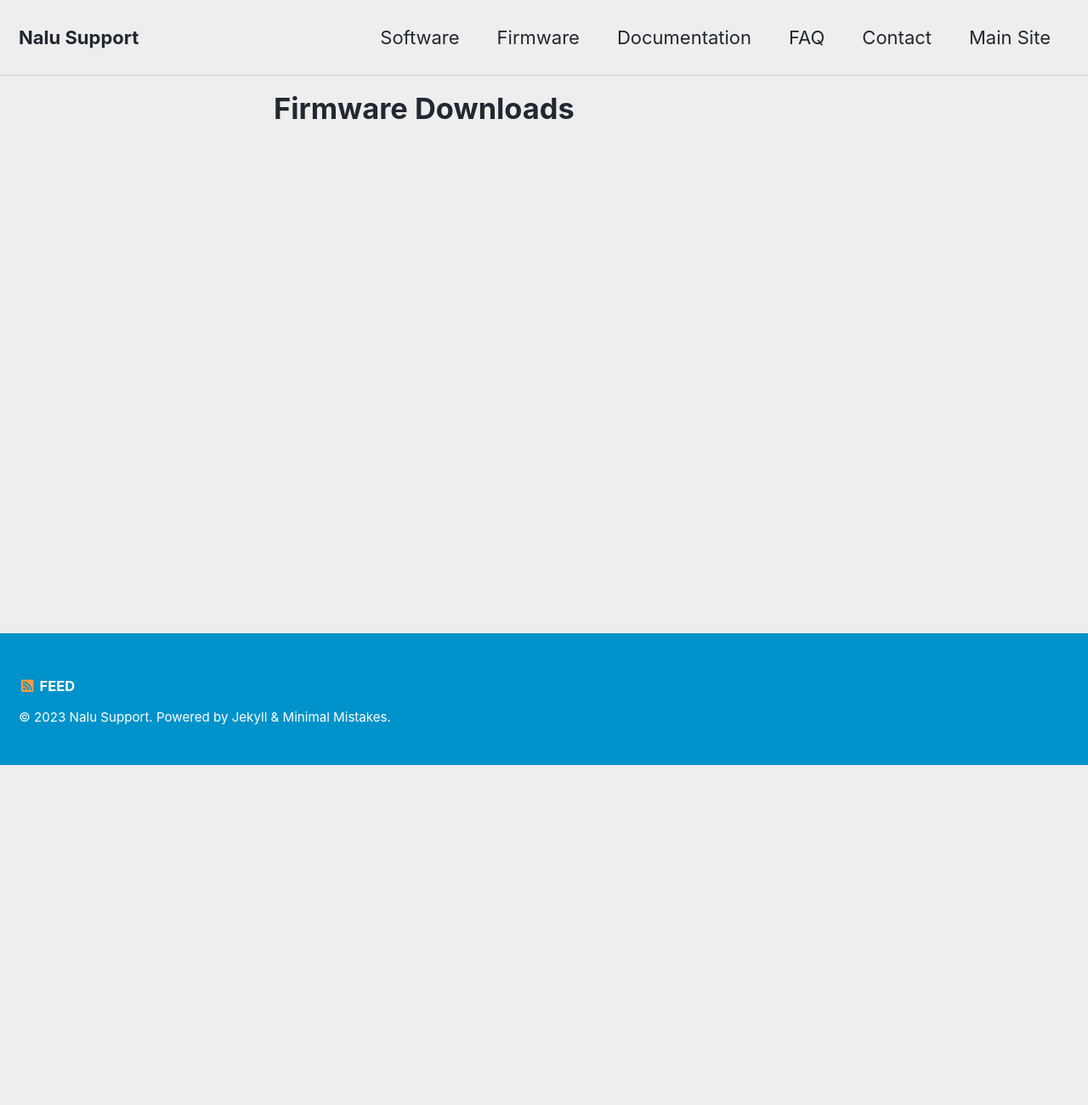
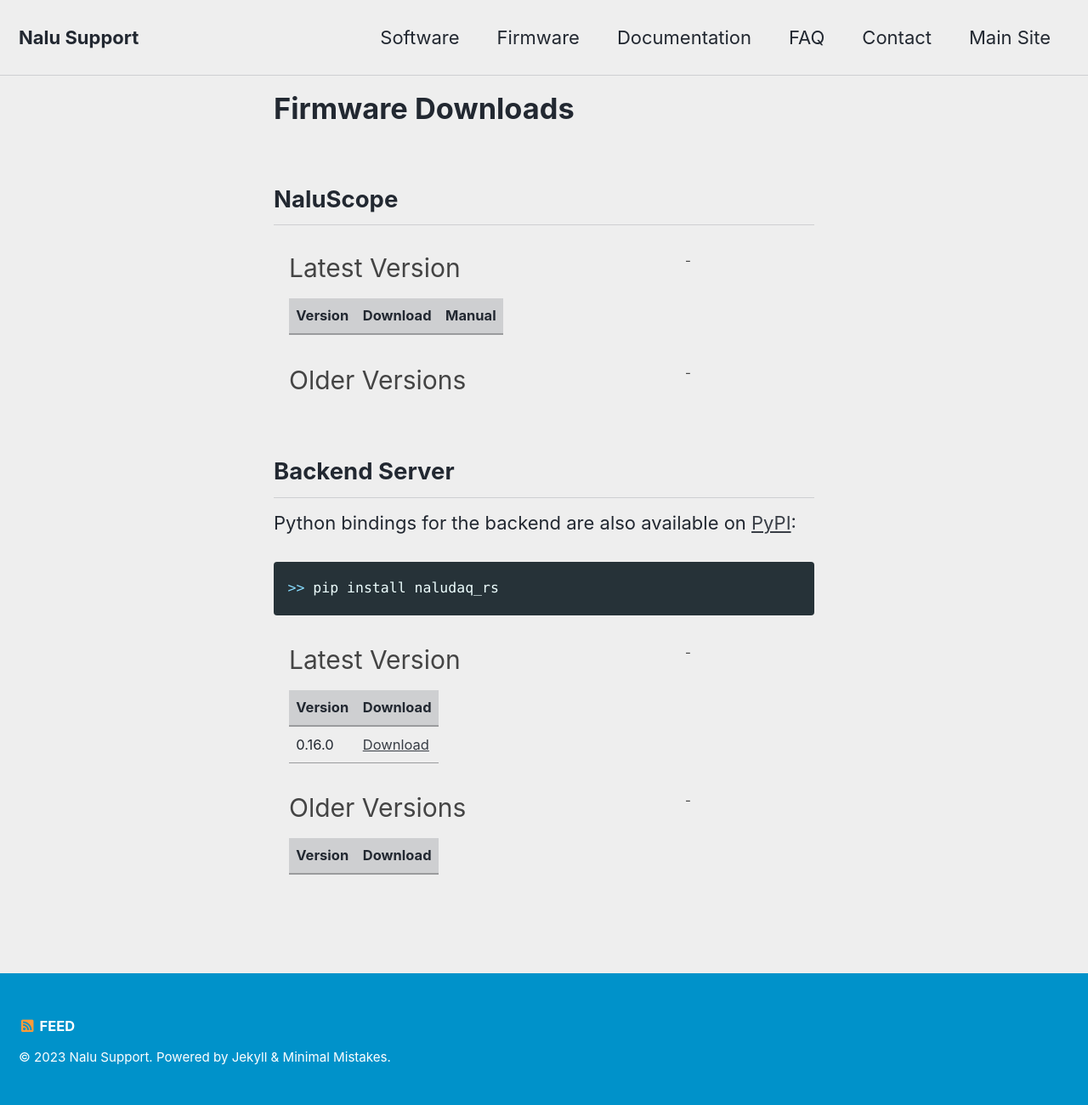
Before and after one commit to NaluScientific/nalusupport, a Jekyll site: the page built from pages/firmware.md, in a window 1280 px wide. Shown: the whole page at 85% size. Built offline with Jekyll 4.4.1, drawn with Linux system fonts in a browser that asks for light colours; cached includes are drawn as plain includes; before the commit the page ends 900 px from its top, so only the background shows below that.

Commit message:
CHG: Working commit

````diff
--- a/pages/firmware.md
+++ b/pages/firmware.md
@@ -3,3 +3,51 @@
 permalink: /firmware/
 layout: single
 ---
+
+{% assign naluscope = site.data.firmware_versions.naluscope %}
+{% assign naludaq_rs = site.data.firmware_versions.naludaq_rs %}
+
+{% assign naluscope_cols = "Version;Download;Manual" | split: ";" %}
+{% assign naludaq_rs_cols = "Version;Download" | split: ";" %}
+
+
+
+
+
+
+## NaluScope
+
+{% capture latest %}
+{% include version_table.html versions=naluscope.latest cols=naluscope_cols %}
+{% endcapture %}
+{% include accordion.html name="Latest Version" content=latest expand=true %}
+
+
+{% capture older %}
+{% include version_table.html versions=naluscope.older cols=naluscope_cols %}
+{% endcapture %}
+{% include accordion.html name="Older Versions" content=older %}
+
+
+
+
+## Backend Server
+
+Python bindings for the backend are also available on [PyPI](https://pypi.org/project/naludaq-rs/):
+
+```bash
+>> pip install naludaq_rs
+```
+
+{% capture latest %}
+{% include version_table.html versions=naludaq_rs.latest cols=naludaq_rs_cols %}
+{% endcapture %}
+{% include accordion.html name="Latest Version" content=latest expand=true %}
+
+{% capture older %}
+{% include version_table.html versions=naludaq_rs.older cols=naludaq_rs_cols %}
+{% endcapture %}
+{% include accordion.html name="Older Versions" content=older expand=true %}
+
+
+{% include accordion_enable.html %}
````
Also changed, not shown: _data/firmware_versions.yml (added, +38 -0 lines).
